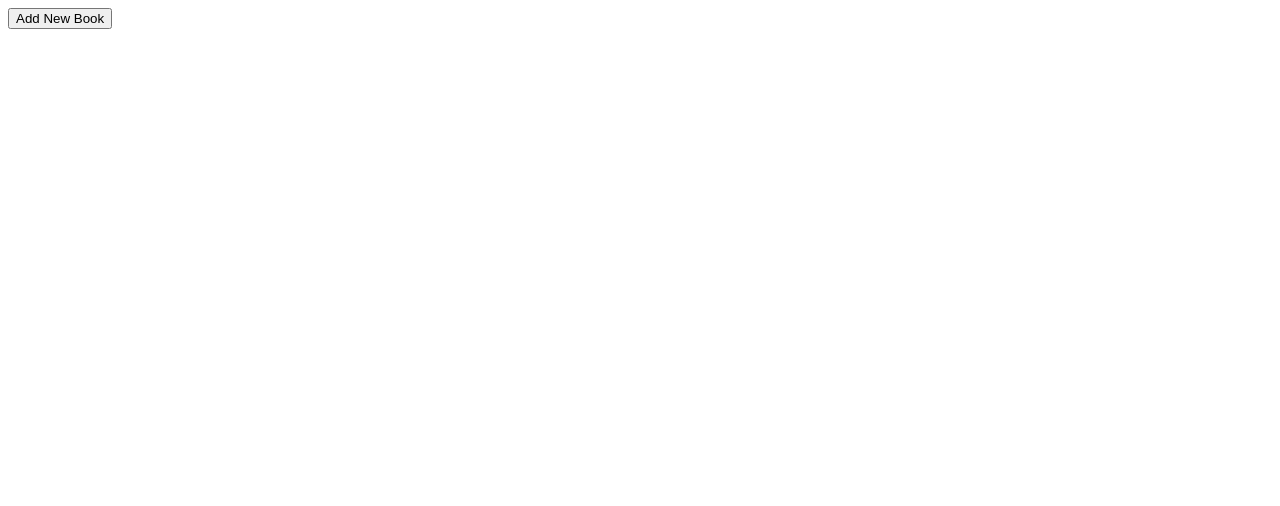
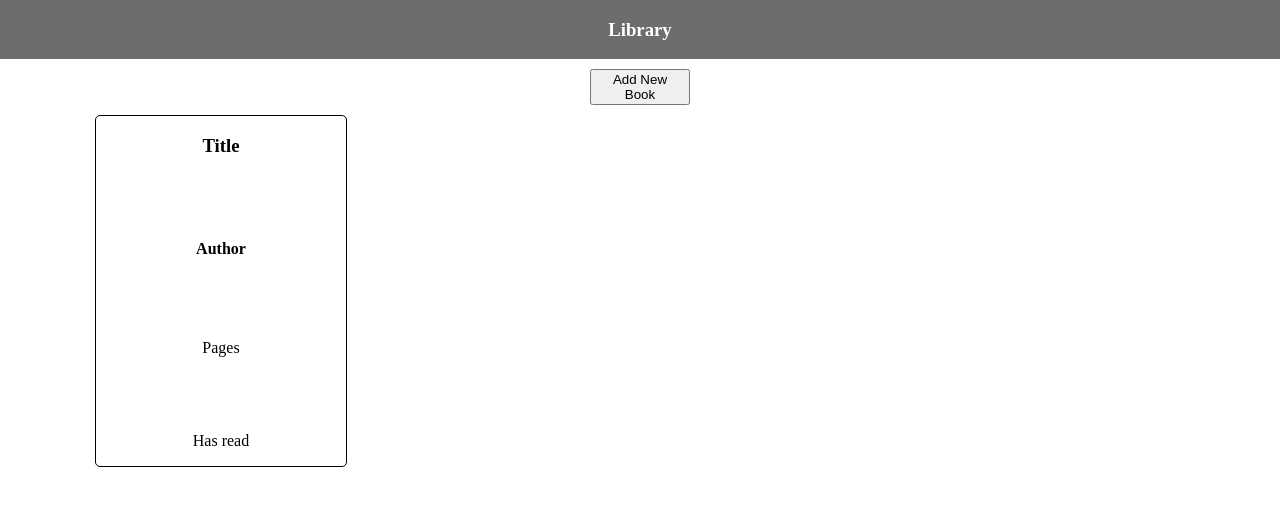
Before and after one commit to Cat1tac/Library, a plain HTML site: page index.html in a window 1280 px wide. Drawn offline with Linux system fonts and the light colour scheme.

Commit message:
designed card prototype design

```diff
--- a/index.html
+++ b/index.html
@@ -9,39 +9,51 @@
         <title>Library</title>
     </head>
     <body>
-        <div class="main"></div>
+        <div class="body">
+            <div class="head">
+                <h3>Library</h3>
+            </div>
             <button type="button" class="btn" onclick="openFormPopup()">Add New Book</button>
+            <div class="main">
+                <div class="card">
+                    <h3>Title</h3>
+                    <h4>Author</h4>
+                    <p>Pages</p>
+                    <p>Has read</p>
+                </div>
+            </div>
             <div class="formPopup">
                 <form action="N/A" method="post">
                     <h3>Add New Book</h3>
                     <div>
                         <label for="title">Book:</label>
-                    <input type="text" id="title" name="bookname">
+                        <input type="text" id="title" name="bookname" required>
                     </div>
 
                     <div>
                         <label for="author">Author:</label>
-                    <input type="text" id="author" name="author">
+                        <input type="text" id="author" name="author" required>
                     </div>
 
                     <div>
                         <label for="pages">Pages:</label>
-                    <input type="number" id="pages" name="pages" min="1">
+                        <input type="number" id="pages" name="pages" min="1" >
                     </div>
 
                     <h4>Has read:</h4>
                     <div>
-                    <input type="radio" id="readY" name="readBook" value="readY">
+                        <input type="radio" id="readY" name="readBook" value="readY" >
                         <label for="readY">Yes</label>
                     </div>
 
                     <div>
-                    <input type="radio" id="readN" name="readBook" value="readN">
+                        <input type="radio" id="readN" name="readBook" value="readN" >
                         <label for="readN">No</label>
                     </div>
 
                     <button class='sub' type="button">Submit</button>
                 </form>
             </div>
+        </div>
     </body>
 </html>
--- a/javascript.js
+++ b/javascript.js
@@ -3,9 +3,6 @@ const submitButton = document.querySelector('.sub');
 const formPopup = document.querySelector('.formPopup');
 let myLibrary = [];
 let books = [];
-
-
-
 
 submitButton.addEventListener('click', () => {
   addBookToLibrary();
@@ -13,6 +10,7 @@ submitButton.addEventListener('click', () => {
   updateScreen();
 });
 
+//object for basis of all books
 function Book(title, author, pages, read){
   this.title = title,
   this.author = author,
@@ -24,7 +22,7 @@ function Book(title, author, pages, read){
   }
 }
 
-//Displays books from the myLibrary list
+//Displays books from the myLibrary array
 function updateScreen() {
   let card;
   for(let i = myLibrary.length - 1; i < myLibrary.length; i++){
@@ -36,11 +34,12 @@ function updateScreen() {
   }
 }
 
-//Open and close form popup
-
+//Open form popup
 function openFormPopup(){
   formPopup.classList.add("openFormPopup");
 }
+
+//Close form popup and gets information entered by user
 function addBookToLibrary(){
   let title;
   let author;
@@ -58,6 +57,7 @@ function addBookToLibrary(){
   formPopup.classList.remove("openFormPopup");
 }
 
+//Get radio buttons value
 function radioValue () {
   const hasRead = document.getElementsByName('readBook');
   if (hasRead[0].checked === true) {
@@ -66,8 +66,3 @@ function radioValue () {
     return "has not read";
   }
 }
-
-const theHobbit = new Book('The Hobbit', 'J.R.R. Tolkien', 295, 'not read yet');
-console.log(theHobbit.info());
-
-console.log(myLibrary.length);
--- a/style.css
+++ b/style.css
@@ -1,7 +1,31 @@
+body {
+    margin: 0px 0px 0px 0px;
+}
+
+.body {
+    display: flex;
+    flex-direction: column;
+}
+
+.head {
+    width: 100vw;
+    background-color: rgb(109, 109, 109);
+    color: white;
+    text-align: center;
+}
+
+.btn {
+    width: 100px;
+    align-self: center;
+    margin-top: 10px;
+}
+
 .main {
     display: grid;
-    grid-template-columns: repeat(6, 100px);
-    gap: 5px;
+    grid-template-columns: repeat(auto-fill, 250px);
+    gap: 30px;
+    justify-content: center;
+    margin: 10px 30px;
 }
 
 .formPopup {
@@ -12,6 +36,7 @@
     visibility: hidden;
     position: absolute;
     align-self: center;
+    background-color: white;
 
 }
 
@@ -37,3 +62,15 @@ form > h3 {
     left: 50%;
 
 }
+
+.card {
+    display: flex;
+    flex-direction: column;
+    justify-content: space-between;
+    border: 1px solid black;
+    align-items: center;
+    border-radius: 5px;
+    height: 350px;
+    width: 100%;
+
+}
```
Lines whose indentation alone changed are shown as unchanged.
